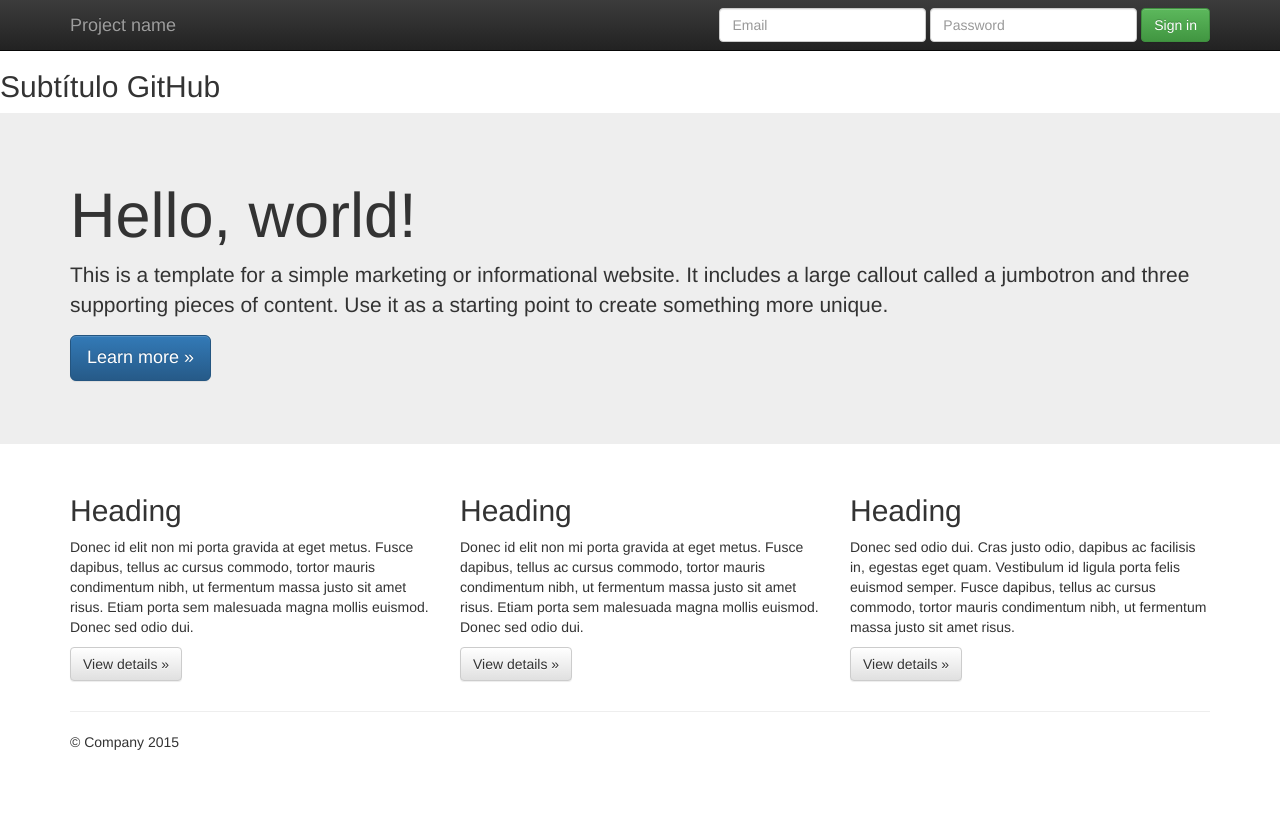
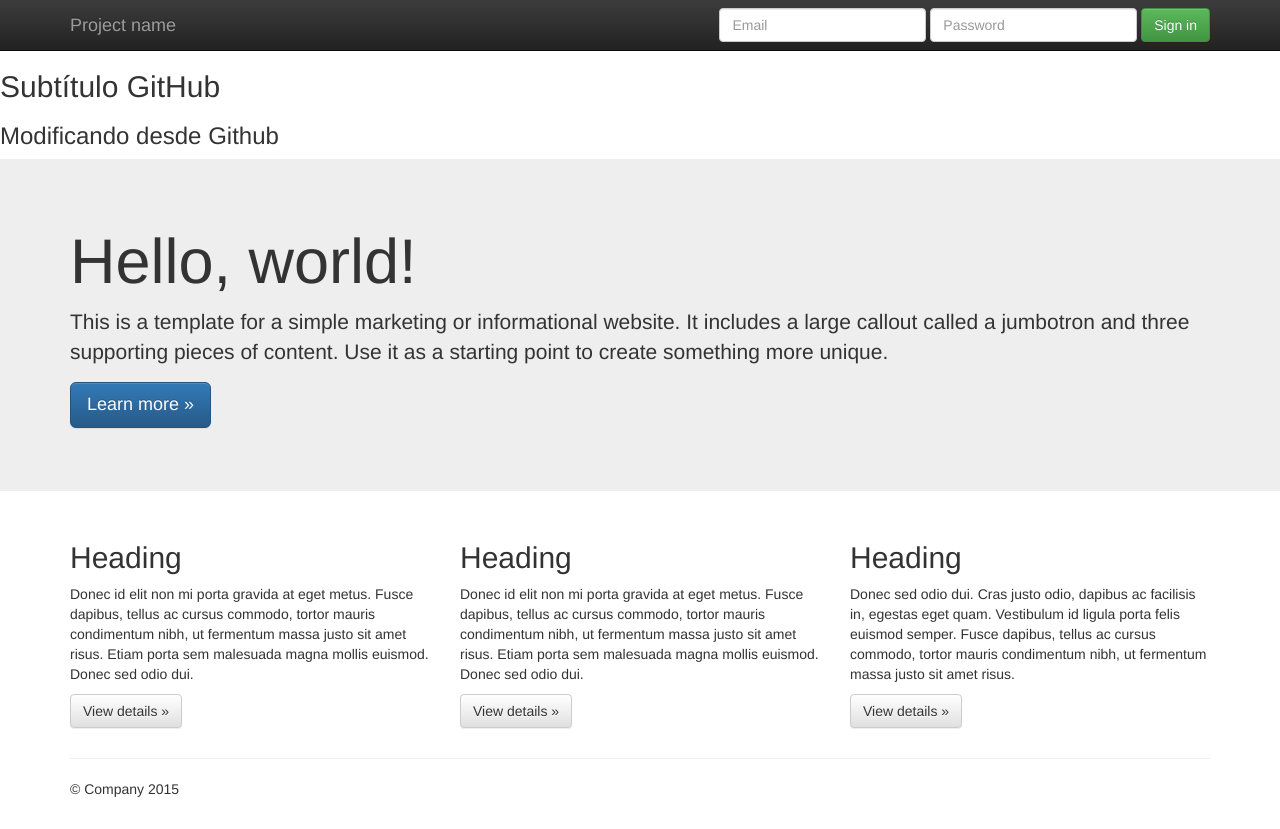
Before and after one commit to carniedom/severo-ed-git, a plain HTML site: page index.html in a window 1280 px wide. Before the commit the page ends 800 px from the top, so only its background shows below. Drawn offline with nearby package versions, Linux system fonts and the light colour scheme.

Commit message:
Modificando index.hmt desde github

```diff
--- a/index.html
+++ b/index.html
@@ -8,6 +8,7 @@
         <meta http-equiv="X-UA-Compatible" content="IE=edge,chrome=1">
         <title>Proyecto p03 GitHub</title>
         <h2>Subtítulo GitHub</h2>
+        <h3>Modificando desde Github</h3>
         <meta name="description" content="">
         <meta name="viewport" content="width=device-width, initial-scale=1">
         <link rel="apple-touch-icon" href="apple-touch-icon.png">
```
